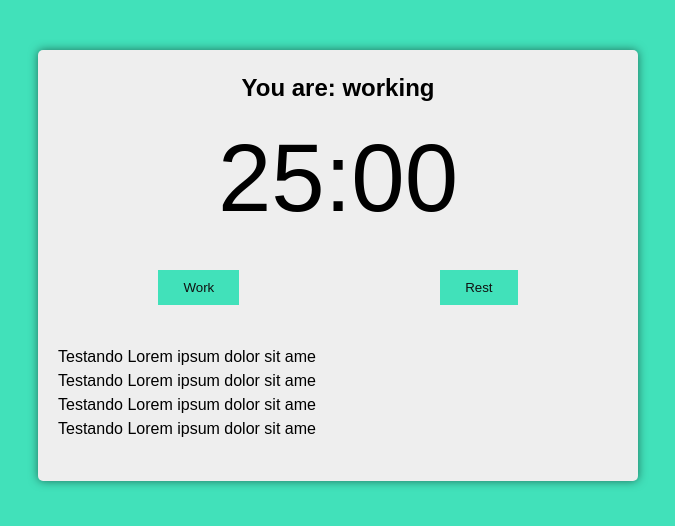
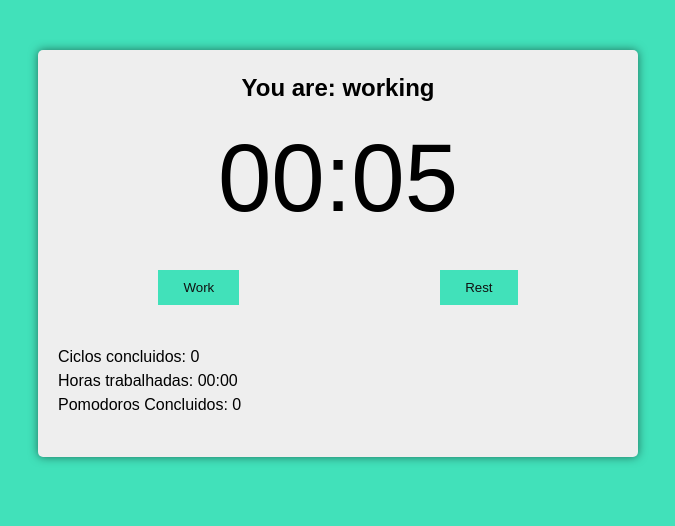
Before and after one commit to gabrielssconceicao/PomodoroApp, a Vue app: page / in a window 1280 px wide. Shown: the top 526 px of the page, without its empty margins (302-977 px from the left). Built offline with nearby package versions, Linux system fonts and the light colour scheme.

Commit message:
beginning pomodoros logic

```diff
--- a/src/App.vue
+++ b/src/App.vue
@@ -4,7 +4,7 @@ import PomodoroView from './views/PomodoroView.vue';
 
 <template>
   <div class="container">
-    <PomodoroView :main-time="1500" :short-rest-time="300" :long-rest-time="900" :cycles="4" />
+    <PomodoroView :main-time="5" :short-rest-time="2" :long-rest-time="3" :cycles="2" />
   </div>
 </template>
 
--- a/src/views/PomodoroView.vue
+++ b/src/views/PomodoroView.vue
@@ -6,6 +6,7 @@ import { useInterval } from '@/hooks/use-interval';
 import { ref, watch } from 'vue';
 import startAudio from '@/assets/sounds/bell-start.mp3';
 import finishAudio from '@/assets/sounds/bell-finish.mp3';
+import { secondsToTime } from '@/utils/seconds-to-time';
 
 
 const audioStartWorking = new Audio(startAudio)
@@ -36,6 +37,12 @@ const timeCounting = ref(false);
 const working = ref(false);
 const resting = ref(false);
 
+const cycles = ref(props.cycles);
+const cyclesQtdManager = ref<boolean[]>(new Array(cycles.value - 1).fill(true));
+const completedCycles = ref(0);
+const fullWorkTime = ref(0);
+const numberOfPomodoros = ref(0);
+
 const configureWork = () => {
   timeCounting.value = true;
   working.value = true;
@@ -62,6 +69,8 @@ const configureRest = (long: boolean) => {
 
 const pausedText = computed(() => timeCounting.value ? 'Pause' : 'Play')
 const pauseClass = computed(() => !working.value && !resting.value ? 'hidden' : '')
+const timeFormatted = computed(() => secondsToTime(fullWorkTime.value))
+
 const { cleanInterval, setupInterval } = useInterval(setMainTime, 1000)
 
 watch(timeCounting, (newValue: boolean) => {
@@ -72,11 +81,34 @@ watch(timeCounting, (newValue: boolean) => {
   cleanInterval();
 })
 
-watch([working, resting], ([newWorking, newResting]: [boolean, boolean]) => {
+watch(
+  [working, resting, mainTime, cyclesQtdManager, cycles],
+  ([newWorking, newResting, newMainTime, newCyclesQtdManager, newCycles]: [boolean, boolean, number, boolean[], number]) => {
 
-  if (newWorking) document.body.classList.add('working');
-  if (newResting) document.body.classList.remove('working');
-})
+    if (newWorking) document.body.classList.add('working');
+    if (newResting) document.body.classList.remove('working');
+
+    if (newMainTime > 0) {
+      return
+    }
+
+    if (newWorking && newCyclesQtdManager.length > 0) {
+      configureRest(false)
+      newCyclesQtdManager.pop()
+    } else if (newWorking && newCyclesQtdManager.length <= 0) {
+      configureRest(true);
+      newCyclesQtdManager = new Array(newCycles - 1).fill(true);
+      completedCycles.value += 1
+
+    }
+
+    if (newWorking) numberOfPomodoros.value++
+    if (newResting) configureWork()
+
+
+  }
+);
+
 
 onBeforeUnmount(() => {
   cleanInterval()
@@ -94,10 +126,9 @@ onBeforeUnmount(() => {
     </div>
 
     <div class="details">
-      <p>Testando Lorem ipsum dolor sit ame</p>
-      <p>Testando Lorem ipsum dolor sit ame</p>
-      <p>Testando Lorem ipsum dolor sit ame</p>
-      <p>Testando Lorem ipsum dolor sit ame</p>
+      <p>Ciclos concluidos: {{ completedCycles }}</p>
+      <p>Horas trabalhadas: {{ timeFormatted }}</p>
+      <p>Pomodoros Concluidos: {{ numberOfPomodoros }}</p>
     </div>
 
   </div>
```
